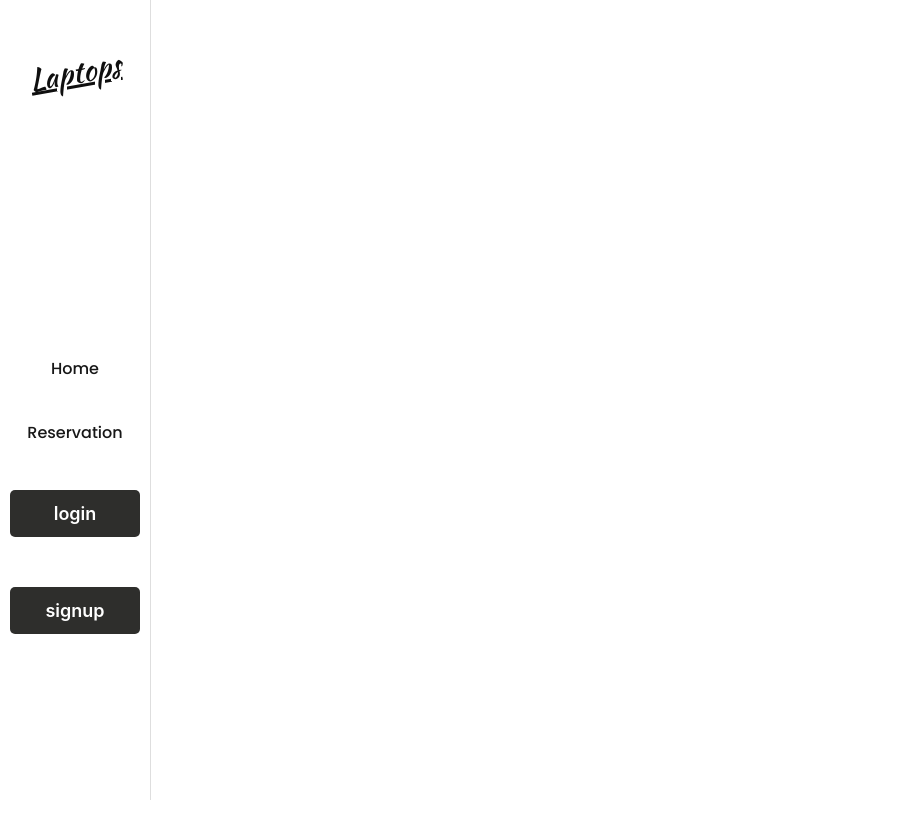
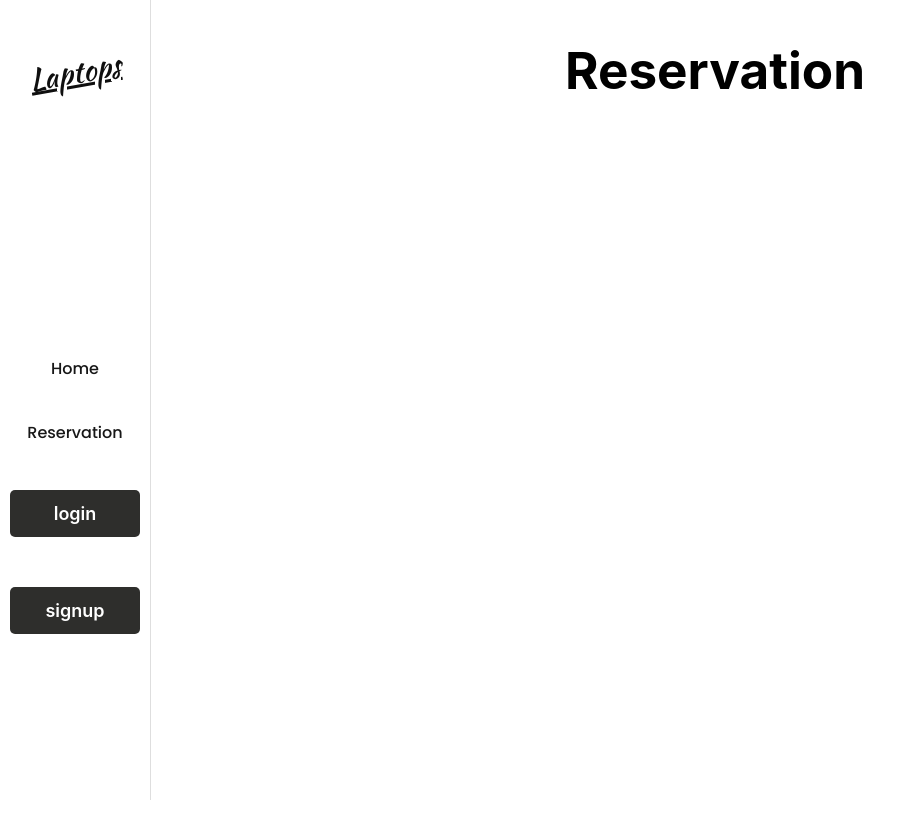
Before and after one commit to shasherazi/laptops-ecommerce, a React (Vite) app: page /new-reservation in a window 1280 px wide. Shown: the whole page, without its empty margins (0-915 px from the left). After the commit the page ends 800 px from the top, so only its background shows below. Built offline with nearby package versions, Linux system fonts and the light colour scheme.

Commit message:
Resolve header issues

```diff
--- a/src/App.jsx
+++ b/src/App.jsx
@@ -9,6 +9,7 @@ import './style/home.css'
 import HomePage from './pages/HomePage';
 import ProductDetailsPage from './pages/ProductDetailsPage';
 import ReservationPage from "./pages/ReservationPage";
+import Reservation from "./pages/Reservation";
 
 function App() {
   const [isMenuActive, setIsMenuActive] = useState(false);
@@ -27,6 +28,7 @@ function App() {
             <Route exact path="/" element={<HomePage />} />
             <Route path="/productdetail/:productId" element={<ProductDetailsPage />} />
             <Route path="/my-reservation" element={<ReservationPage />} />
+            <Route path="/new-reservation" element={<Reservation />} />
           </Routes>
           <img
             src={menu}
--- /dev/null
+++ b/src/css/reservation.css
@@ -0,0 +1,9 @@
+/* .reserve-section{
+    background-color: green;
+    height: 100%;
+    width: 100%;
+}
+
+.reserve-section h1{
+    color: brown;
+} */
--- /dev/null
+++ b/src/pages/Reservation.jsx
@@ -0,0 +1,11 @@
+import '../css/reservation.css'
+
+const Reservation = () => {
+    return (
+        <div className='reserve-section'>
+            <h1>Reservation</h1>
+        </div>
+    )
+}
+
+export default Reservation
--- a/src/style/home.css
+++ b/src/style/home.css
@@ -41,7 +41,6 @@ header.active {
   height: 100%;
   width: 100%;
   position: relative;
-  padding-top: 40px;
 }
 
 .menu {
@@ -123,8 +122,9 @@ header nav ul li:hover .single-nav {
   }
 
   .main-content {
-    width: 80%;
+    width: calc(100vw - 150px);
     position: absolute;
-    left: 15%;
+    left: 150px;
+    padding-top: 0;
   }
 }
```
Also changed, not shown: src/pages/MainContent.jsx (deleted, +0 -32 lines).
